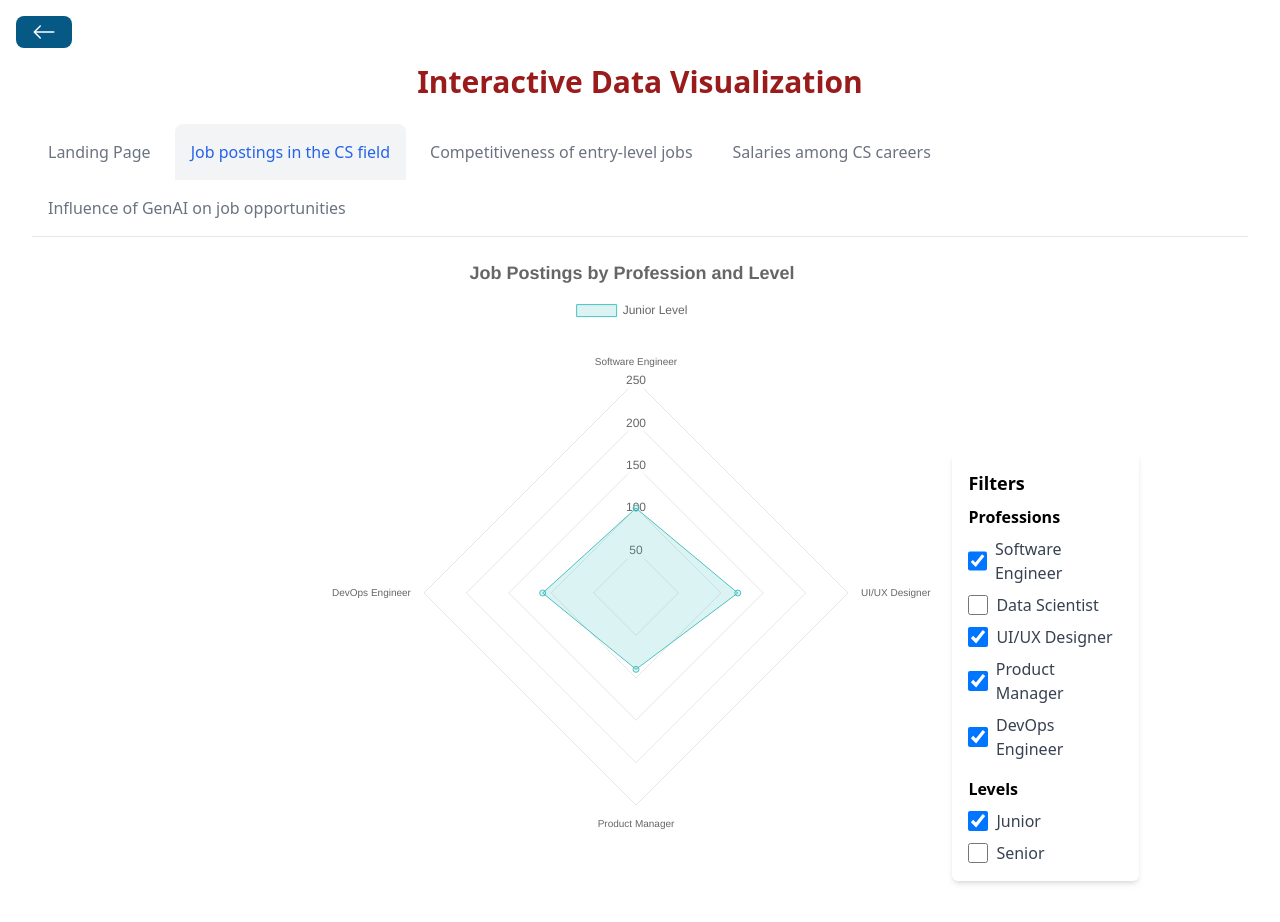
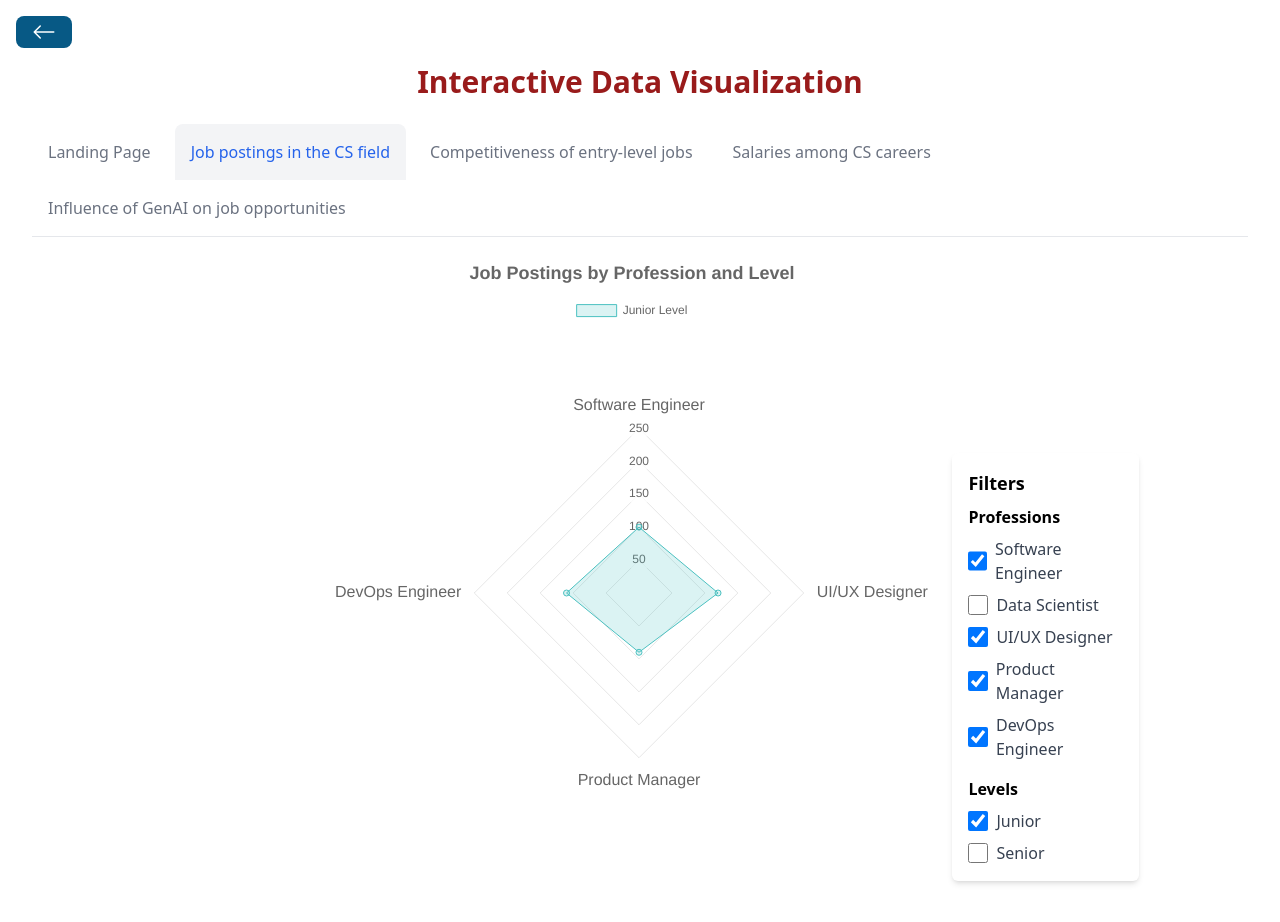
Before and after one commit to Terry9022/RPI-Interactive-Data-Visualization, a React (Vite) app: page /job-postings in a window 1280 px wide. Shown: the top 922 px of the page. Built offline with nearby package versions, Linux system fonts and the light colour scheme.

Commit message:
update the font size

```diff
--- a/src/charts/JobPostingsChart.jsx
+++ b/src/charts/JobPostingsChart.jsx
@@ -85,6 +85,11 @@ const JobPostingsChart = () => {
     },
     scales: {
       r: {
+        pointLabels: {
+          font: {
+            size: 16, // Increase the font size
+          },
+        },
         angleLines: {
           display: false,
         },
```
